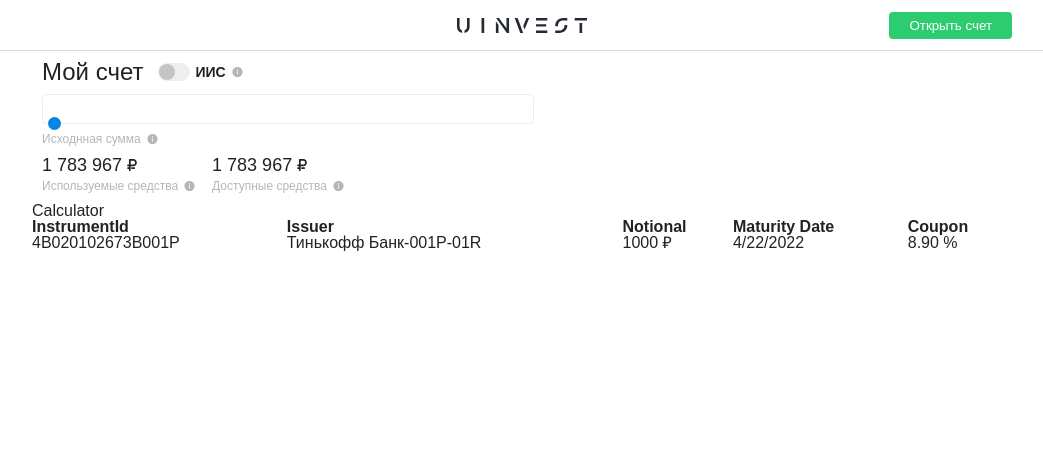
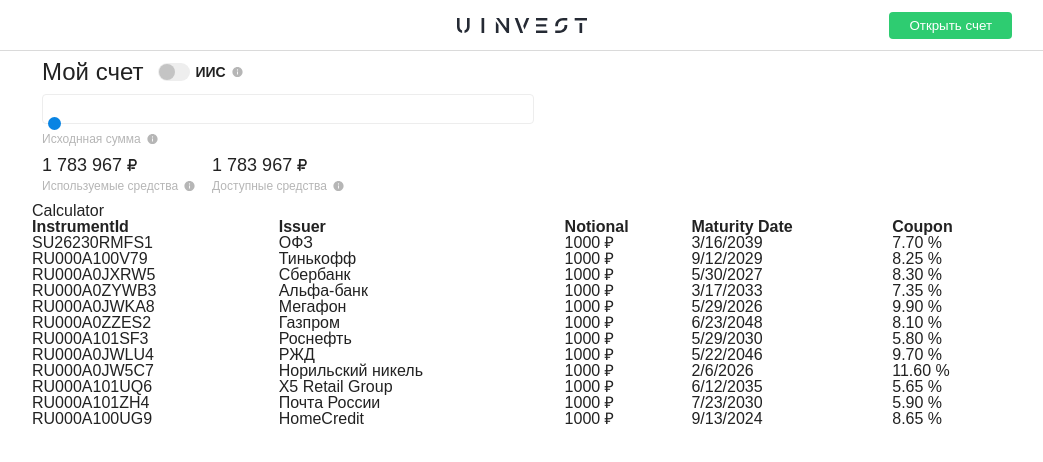
Before and after one commit to alewkinr/stonks, a React app: page / in a window 1280 px wide. Shown: the top 462 px of the page, without its empty margins (118-1161 px from the left). Built offline with nearby package versions, Linux system fonts and the light colour scheme.

Commit message:
add bonds for testing

```diff
--- a/src/common/types.ts
+++ b/src/common/types.ts
@@ -6,20 +6,30 @@
 
     constructor(
         private readonly _instrumentId: string,   // ISIN / CUSIP
+        private readonly _shortName: string,
+        private readonly _name: string,
         private readonly _issuer: string,
+        private readonly _issuerName: string,
         private readonly _issuerImg: string,
         private readonly _maturityDate: Date,
         private readonly _notional: number,
         private readonly _currency: Currency,
-        private readonly _couponRate: number)
+        private readonly _couponAnnualPercent: number,
+        private readonly _couponCost: number,
+        private readonly _couponPeriod: number)
     {
         this._instrumentId = _instrumentId;
+        this._shortName = _shortName;
+        this._name = _name;
         this._issuer = _issuer;
+        this._issuerName = _issuerName;
         this._issuerImg = _issuerImg;
         this._maturityDate = _maturityDate;
         this._notional = _notional;
         this._currency = _currency;
-        this._couponRate = _couponRate;
+        this._couponAnnualPercent = _couponAnnualPercent;
+        this._couponCost = _couponCost;
+        this._couponPeriod = _couponPeriod;
     }
 
     get instrumentId(): string {
@@ -50,19 +60,24 @@
         return this._notional + " " + ccy;
     }
 
-    get couponPercentage(): string {
-        return (this._couponRate * 100).toFixed(2);
+    get couponAnnualPercent(): string {
+        return (this._couponAnnualPercent).toFixed(2);
     }
 
     static deserialize(input: any): Bond {
         return new Bond(
             input.instrumentId,
+            input.shortName,
+            input.name,
             input.issuer,
+            input.issuerName,
             input.issuerImg,
             new Date(Date.parse(input.maturityDate)),
             input.notional,
             Currency[input.currency],
-            input.couponRate
+            input.couponAnnualPercent,
+            input.couponCost,
+            input.couponPeriod
         );
     }
 }
--- a/src/data/bonds.json
+++ b/src/data/bonds.json
@@ -1,11 +1,170 @@
 [
   {
-    "instrumentId": "4B020102673B001P",
-    "issuer": "Тинькофф Банк-001P-01R",
+    "instrumentId": "SU26230RMFS1",
+    "shortName": "ОФЗ 26230",
+    "name": "ОФЗ-ПД 26230 16/03/39",
+    "issuer": "ОФЗ",
+    "issuerName": "Министерство финансов Российской Федерации",
     "issuerImg": "any",
-    "maturityDate": "2022-04-22",
-    "notional": 1000,
+    "maturityDate": "2039-03-16",
+    "couponAnnualPercent": 7.7,
+    "couponCost": 38.39,
+    "notional": 1000.0,
     "currency": "RUB",
-    "couponRate": 0.089
+    "couponPeriod": 2
+  },
+  {
+    "instrumentId": "RU000A100V79",
+    "shortName": "Тинькофф3R",
+    "name": "Тинькофф Банк БО 001Р-03R",
+    "issuer": "Тинькофф",
+    "issuerName": "Акционерное общество \"Тинькофф Банк\"",
+    "issuerImg": "any",
+    "maturityDate": "2029-09-12",
+    "couponAnnualPercent": 8.25,
+    "couponCost": 41.14,
+    "notional": 1000.0,
+    "currency": "RUB",
+    "couponPeriod": 2
+  },
+  {
+    "instrumentId": "RU000A0JXRW5",
+    "shortName": "СберБ БО19",
+    "name": "Сбербанк ПАО БО-19",
+    "issuer": "Сбербанк",
+    "issuerName": "Публичное акционерное общество \"Сбербанк России\"",
+    "issuerImg": "any",
+    "maturityDate": "2027-05-30",
+    "couponAnnualPercent": 8.3,
+    "couponCost": 41.84,
+    "notional": 1000.0,
+    "currency": "RUB",
+    "couponPeriod": 2
+  },
+  {
+    "instrumentId": "RU000A0ZYWB3",
+    "shortName": "АЛЬФА БО39",
+    "name": "АЛЬФА-БАНК АО БО-39",
+    "issuer": "Альфа-банк",
+    "issuerName": "АКЦИОНЕРНОЕ ОБЩЕСТВО \"АЛЬФА-БАНК\"",
+    "issuerImg": "any",
+    "maturityDate": "2033-03-17",
+    "couponAnnualPercent": 7.35,
+    "couponCost": 36.85,
+    "notional": 1000.0,
+    "currency": "RUB",
+    "couponPeriod": 2
+  },
+  {
+    "instrumentId": "RU000A0JWKA8",
+    "shortName": "МегафнБ1P2",
+    "name": "МегаФон ПАО БО-001P-02",
+    "issuer": "Мегафон",
+    "issuerName": "Публичное акционерное общество \"МегаФон\"",
+    "issuerImg": "any",
+    "maturityDate": "2026-05-29",
+    "couponAnnualPercent": 9.9,
+    "couponCost": 24.68,
+    "notional": 1000.0,
+    "currency": "RUB",
+    "couponPeriod": 4
+  },
+  {
+    "instrumentId": "RU000A0ZZES2",
+    "shortName": "ГазпромБ22",
+    "name": "Газпром ПАО БО-22",
+    "issuer": "Газпром",
+    "issuerName": "Публичное акционерное общество \"Газпром\"",
+    "issuerImg": "any",
+    "maturityDate": "2048-06-23",
+    "couponAnnualPercent": 8.1,
+    "couponCost": 40.39,
+    "notional": 1000.0,
+    "currency": "RUB",
+    "couponPeriod": 2
+  },
+  {
+    "instrumentId": "RU000A101SF3",
+    "shortName": "Роснфт2P10",
+    "name": "ПАО НК Роснефть 002P-10",
+    "issuer": "Роснефть",
+    "issuerName": "публичное акционерное общество \"Нефтяная компания \"Роснефть\"\"",
+    "issuerImg": "any",
+    "maturityDate": "2030-05-29",
+    "couponAnnualPercent": 5.8,
+    "couponCost": 14.46,
+    "notional": 1000.0,
+    "currency": "RUB",
+    "couponPeriod": 4
+  },
+  {
+    "instrumentId": "RU000A0JWLU4",
+    "shortName": "РЖД-42 обл",
+    "name": "\"Российские ЖД\" ОАО 42 обл.",
+    "issuer": "РЖД",
+    "issuerName": "открытое акционерное общество \"Российские железные дороги\"",
+    "issuerImg": "any",
+    "maturityDate": "2046-05-22",
+    "couponAnnualPercent": 9.7,
+    "couponCost": 48.37,
+    "notional": 1000.0,
+    "currency": "RUB",
+    "couponPeriod": 2
+  },
+  {
+    "instrumentId": "RU000A0JW5C7",
+    "shortName": "НорНик БО5",
+    "name": "ГМК Нор.Никель ПАО об БО-05",
+    "issuer": "Норильский никель",
+    "issuerName": "Публичное акционерное общество \"Горно-металлургическая компания \"Норильский никель\"\"",
+    "issuerImg": "any",
+    "maturityDate": "2026-02-06",
+    "couponAnnualPercent": 11.6,
+    "couponCost": 57.84,
+    "notional": 1000.0,
+    "currency": "RUB",
+    "couponPeriod": 2
+  },
+  {
+    "instrumentId": "RU000A101UQ6",
+    "shortName": "ИКС5ФинP12",
+    "name": "ИКС 5 ФИНАНС 001P-12",
+    "issuer": "X5 Retail Group",
+    "issuerName": "Общество с ограниченной ответственностью \"ИКС 5 ФИНАНС\"",
+    "issuerImg": "any",
+    "maturityDate": "2035-06-12",
+    "couponAnnualPercent": 5.65,
+    "couponCost": 28.17,
+    "notional": 1000.0,
+    "currency": "RUB",
+    "couponPeriod": 2
+  },
+  {
+    "instrumentId": "RU000A101ZH4",
+    "shortName": "ПочтаР1P10",
+    "name": "Почта России БО-001P-10",
+    "issuer": "Почта России",
+    "issuerName": "акционерное общество \"Почта России\"",
+    "issuerImg": "any",
+    "maturityDate": "2030-07-23",
+    "couponAnnualPercent": 5.9,
+    "couponCost": 29.42,
+    "notional": 1000.0,
+    "currency": "RUB",
+    "couponPeriod": 2
+  },
+  {
+    "instrumentId": "RU000A100UG9",
+    "shortName": "ХКФБанкБ06",
+    "name": "ХКФ Банк БО-06",
+    "issuer": "HomeCredit",
+    "issuerName": "Общество с ограниченной ответственностью \"Хоум Кредит энд Финанс Банк\"",
+    "issuerImg": "any",
+    "maturityDate": "2024-09-13",
+    "couponAnnualPercent": 8.65,
+    "couponCost": 21.57,
+    "notional": 1000.0,
+    "currency": "RUB",
+    "couponPeriod": 4
   }
 ]
--- a/src/pages/Home/childs/Calculator/Calculator.tsx
+++ b/src/pages/Home/childs/Calculator/Calculator.tsx
@@ -21,7 +21,6 @@
         props.initializeBonds(bonds
             .map(bond => Bond.deserialize(bond))
             .reduce(function (map: { [instrumentId: string]: Bond }, bond: Bond) {
-                console.log(bond.instrumentId);
                 map[bond.instrumentId] = bond;
                 return map;
             }, {}));
--- a/src/pages/Home/childs/Calculator/Calculator.view.tsx
+++ b/src/pages/Home/childs/Calculator/Calculator.view.tsx
@@ -35,7 +35,7 @@
                                         <td>{bond.issuer}</td>
                                         <td>{bond.notional}</td>
                                         <td>{bond.maturityDate}</td>
-                                        <td>{bond.couponPercentage} %</td>
+                                        <td>{bond.couponAnnualPercent} %</td>
                                     </tr>)
                             })}
                         </tbody>
```
